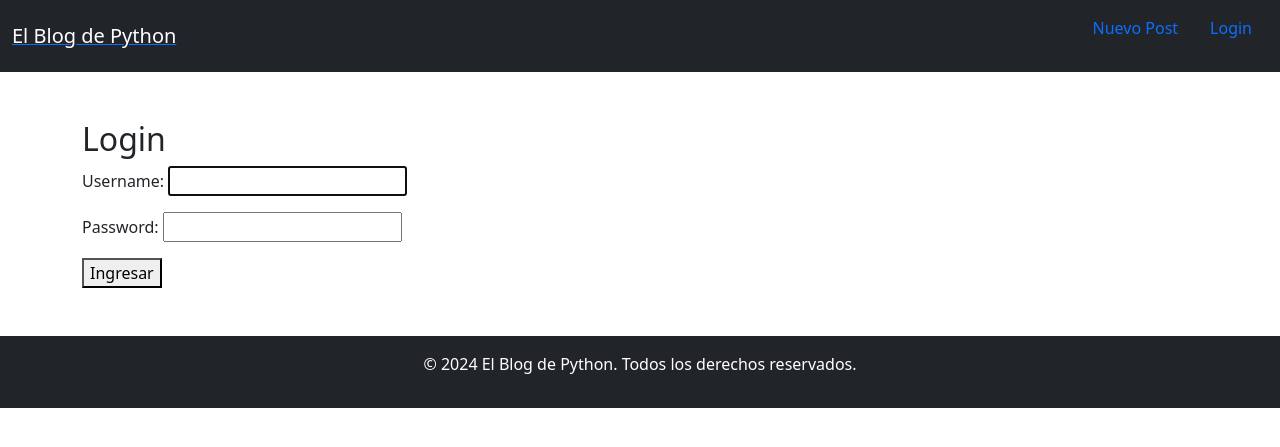
After one commit to JoseGermanx/clase_django_td_2, a Django app: page /login/ in a window 1280 px wide. The commit adds this page. Shown: the top 447 px of the page. Run offline with Django 5.2, Linux system fonts and the light colour scheme.

Commit message:
Add authentication views and templates, including home and login pages

```diff
--- a/blog/urls.py
+++ b/blog/urls.py
@@ -1,10 +1,15 @@
 
 from django.urls import path, include
-from .views import post_list, post_detail, post_create
+from .views import post_list, post_detail, post_create, home
+from django.contrib.auth import views as auth_views
 
 urlpatterns = [
-    path('', post_list, name='post_list'),
+
+    path('', home, name='home'),
+    path('blog/', post_list, name='post_list'),
     path('post/<int:post_id>', post_detail, name='post_detail'),
     path('post/', post_create, name='post_create'),
+    path('login/', auth_views.LoginView.as_view(template_name='blog/login.html'), name='login'),
+    path('logout/', auth_views.LogoutView.as_view(), name='logout'),
 
 ]
--- a/demo_project/settings.py
+++ b/demo_project/settings.py
@@ -119,3 +119,7 @@ USE_TZ = True
 # https://docs.djangoproject.com/en/6.0/howto/static-files/
 
 STATIC_URL = 'static/'
+
+LOGIN_REDIRECT_URL = "/blog/"
+LOGOUT_REDIRECT_URL = "/"
+LOGIN_URL = "/login/"
--- a/demo_project/urls.py
+++ b/demo_project/urls.py
@@ -18,6 +18,6 @@ from django.contrib import admin
 from django.urls import path, include
 
 urlpatterns = [
+    path('', include('blog.urls')),
     path('admin/', admin.site.urls),
-    path('', include('blog.urls'))
 ]
--- a/templates/blog/base.html
+++ b/templates/blog/base.html
@@ -14,12 +14,27 @@
     <div class="container-fluid">
       <a href="{% url 'post_list' %}"><span class="navbar-brand mb-0 h1">El Blog de Python</span></a>
       <ul class="d-flex">
+        {% if user.username %}
+        <li class="nav-item">>
+          <a class="nav-link text-white" href="#">Bienvenido {{ user.username }}</a>
+        </li>
+        {% endif %}
         <li class="nav-item">
           <a class="nav-link active" aria-current="page" href="{% url 'post_create' %}">Nuevo Post</a>
         </li>
+        {% if user.username %}
         <li class="nav-item">
-          <a class="nav-link" href="#">Login</a>
+          <form method="post" action="{% url 'logout' %}">
+            {% csrf_token %}
+            <button type="submit">Logout</button>
+          </form>
+
         </li>
+        {% else %}
+        <li class="nav-item">
+          <a class="nav-link" href="{% url 'login' %}">Login</a>
+        </li>
+        {% endif %}
       </ul>
     </div>
   </nav>
--- /dev/null
+++ b/templates/blog/login.html
@@ -0,0 +1,15 @@
+{% extends 'blog/base.html' %}
+
+{% block title %}
+Login
+{% endblock %}
+
+{% block content%}
+<h2>Login</h2>
+
+<form method="post">
+    {% csrf_token %}
+    {{ form.as_p }}
+    <button type="submit">Ingresar</button>
+</form>
+{% endblock %}
```
Also changed, not shown: blog/views.py (+6 -1 lines), templates/blog/home.html (added, +21 -0 lines), db.sqlite3. Lines whose indentation alone changed are shown as unchanged.
